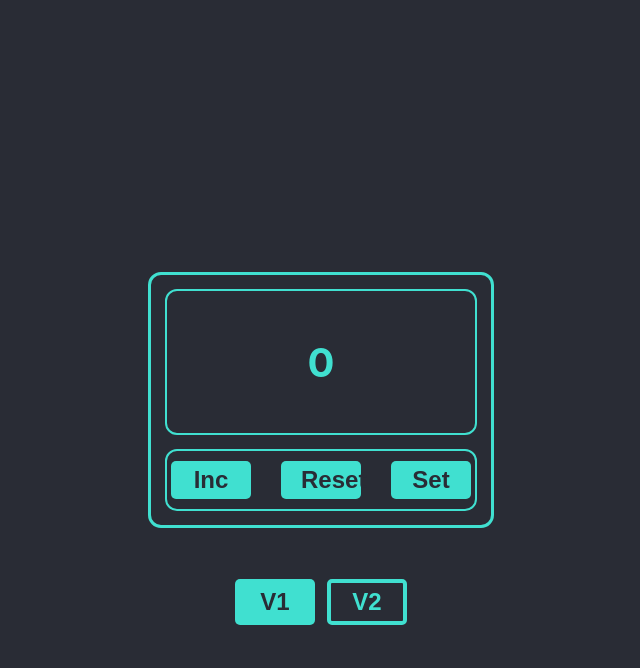
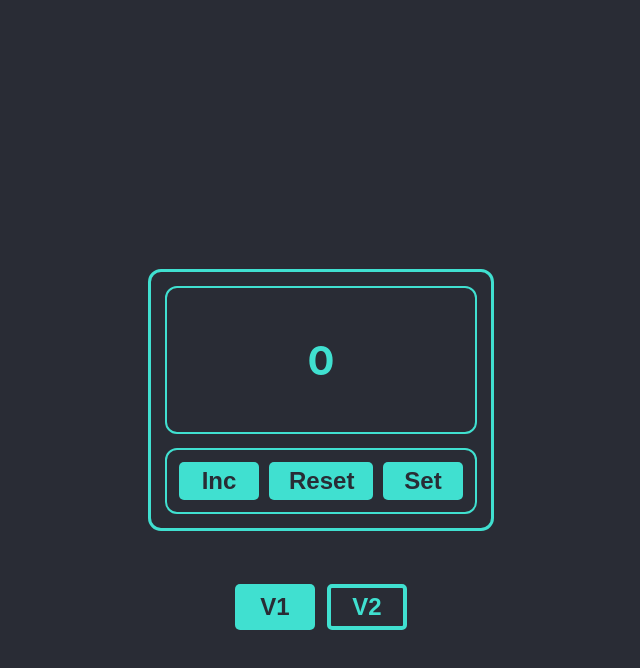
Before and after one commit to KaninGleb/Counter, a React (Vite) app: page / in a window 1280 px wide. Both pictures are taken after a click on the button "V2". Shown: the top 668 px of the page, without its empty margins (319-959 px from the left). Built offline with nearby package versions, Linux system fonts and the light colour scheme.

Commit message:
Styles supplemented

```diff
--- a/src/index.css
+++ b/src/index.css
@@ -41,7 +41,8 @@ code {
     padding: 16px;
     border-radius: 10px;
     width: 340px;
-    height: 250px;
+    /*width: 340px;*/
+    /*height: 250px;*/
 }
 
 .score-wrapper {
@@ -51,6 +52,7 @@ code {
     outline: 2px solid turquoise;
     border-radius: 10px;
     padding: 16px;
+    min-height: 144px;
     height: 100%;
 }
 
@@ -84,9 +86,13 @@ code {
     display: flex;
     justify-content: center;
     gap: 30px;
-    padding: 10px;
+    padding: 12px;
     outline: 2px solid turquoise;
     border-radius: 10px;
+}
+
+.btn-wrapper.v2 {
+    gap: 10px;
 }
 
 .button {
```
